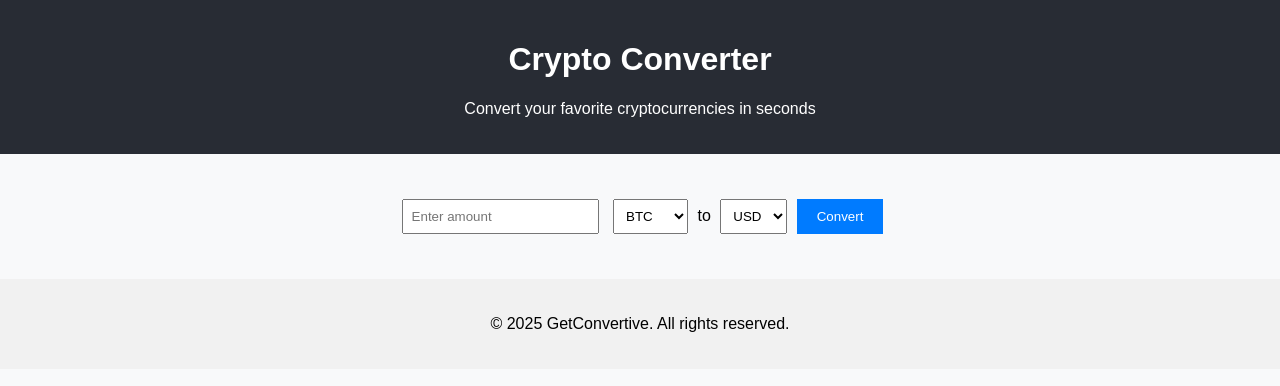
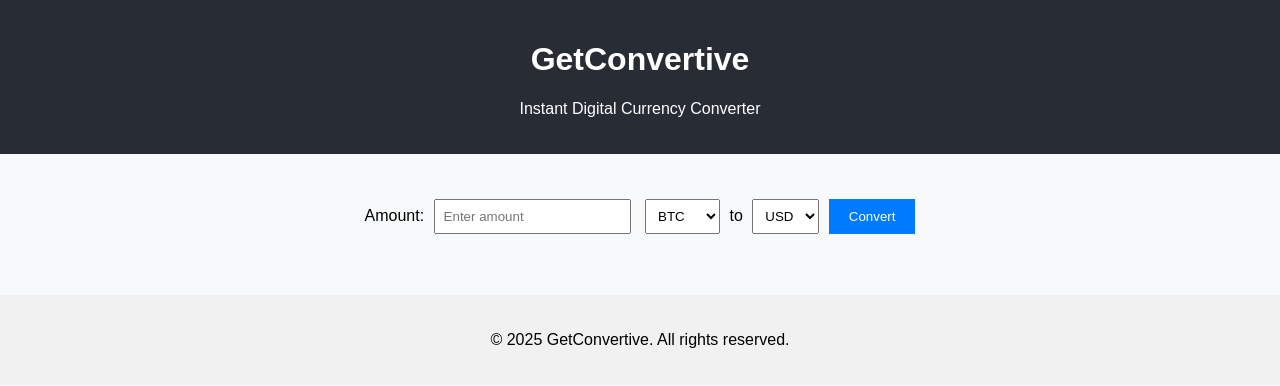
Before and after one commit to nehal40/crypto-converter, a plain HTML site: page index.html in a window 1280 px wide. Drawn offline with Linux system fonts and the light colour scheme.

Commit message:
Update index.html

```diff
--- a/index.html
+++ b/index.html
@@ -3,33 +3,34 @@
 <head>
   <meta charset="UTF-8" />
   <meta name="viewport" content="width=device-width, initial-scale=1.0"/>
-  <meta name="description" content="Convert cryptocurrencies instantly. Simple, fast, and secure.">
-  <meta name="keywords" content="crypto converter, bitcoin to usd, ethereum exchange, usdt, btc, getconvertive">
-  <meta name="author" content="getconvertive.com">
-  <title>Crypto Converter - GetConvertive</title>
+  <meta name="description" content="Convert currencies instantly with GetConvertive. Fast, accurate, and easy-to-use crypto converter.">
+  <meta name="keywords" content="crypto converter, bitcoin to usd, eth to btc, currency converter">
+  <meta name="author" content="GetConvertive Team">
+  <title>GetConvertive | Crypto Converter</title>
   <link rel="stylesheet" href="style.css" />
 </head>
 <body>
   <header>
-    <h1>Crypto Converter</h1>
-    <p>Convert your favorite cryptocurrencies in seconds</p>
+    <h1>GetConvertive</h1>
+    <p>Instant Digital Currency Converter</p>
   </header>
   <main>
     <section>
+      <label for="amount">Amount:</label>
       <input type="number" id="amount" placeholder="Enter amount" />
       <select id="fromCurrency">
         <option value="BTC">BTC</option>
         <option value="ETH">ETH</option>
         <option value="USDT">USDT</option>
       </select>
-      to
+      <span>to</span>
       <select id="toCurrency">
         <option value="USD">USD</option>
-        <option value="BTC">BTC</option>
-        <option value="ETH">ETH</option>
+        <option value="EUR">EUR</option>
+        <option value="SAR">SAR</option>
       </select>
       <button onclick="convert()">Convert</button>
-      <div id="result"></div>
+      <p id="result"></p>
     </section>
   </main>
   <footer>
```
